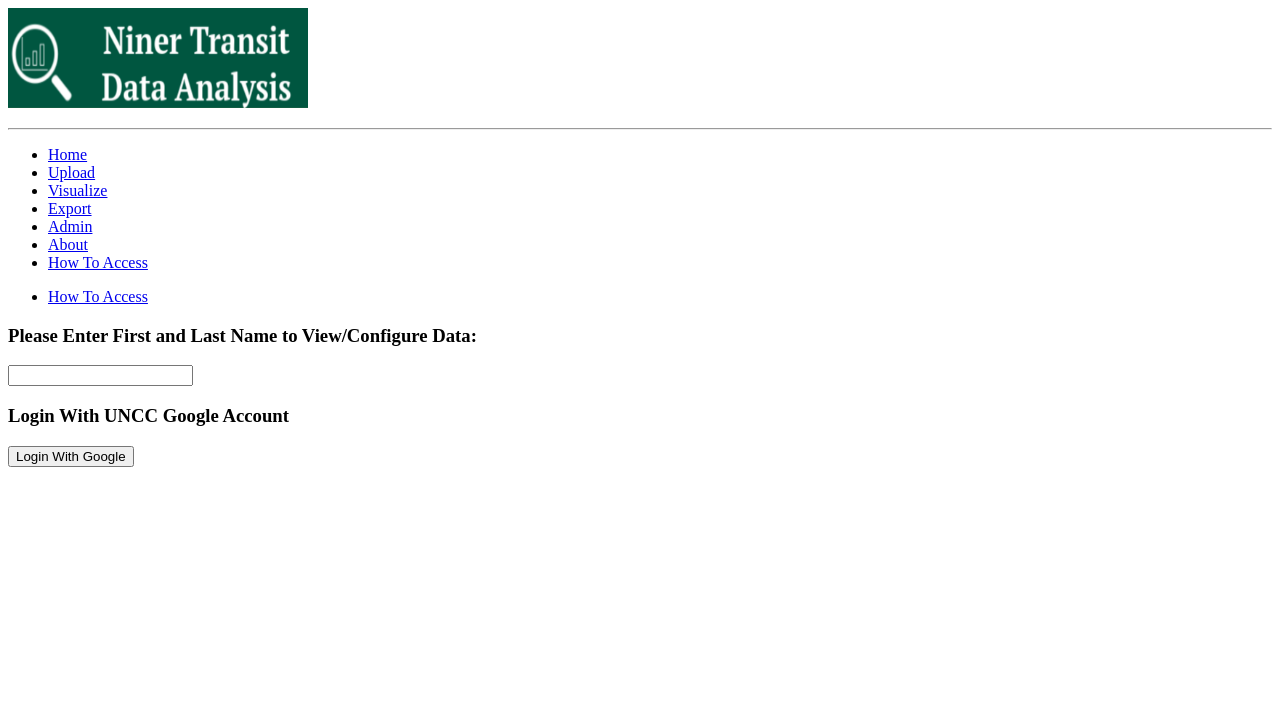
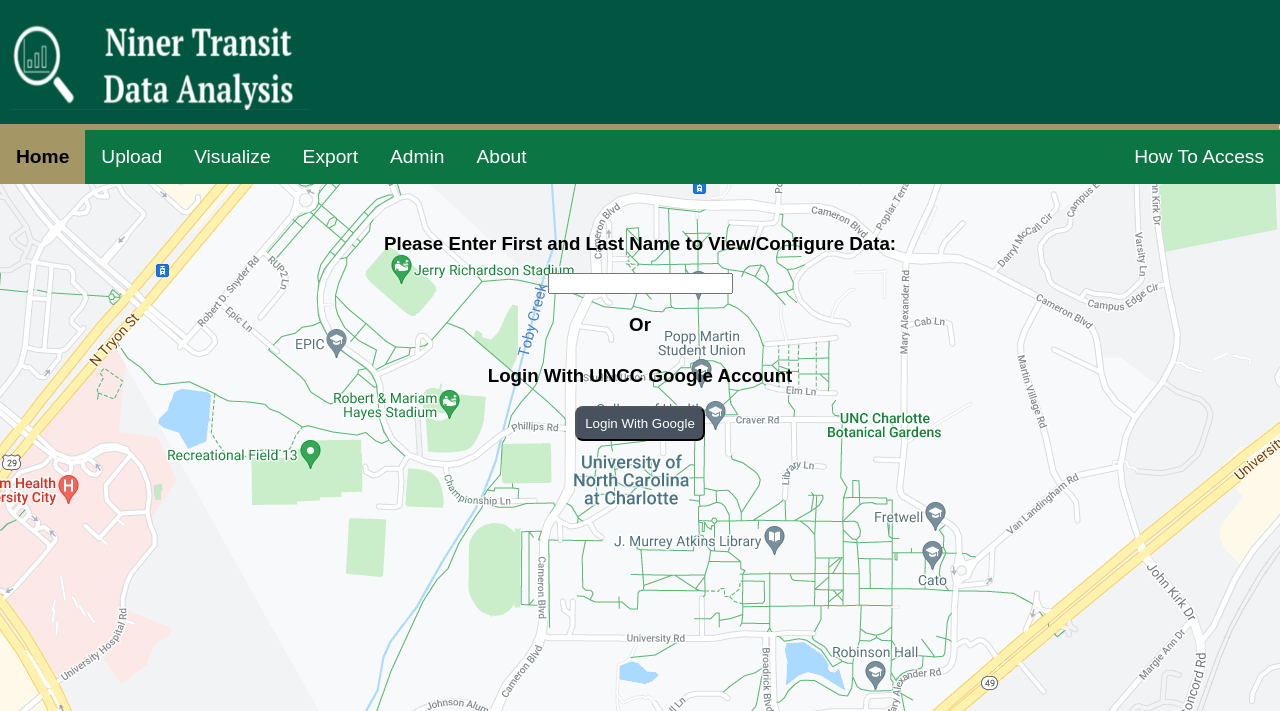
Before and after one commit to ChaseMoeller/ninerTransitDataAnalysis, a Flask app: page / in a window 1280 px wide. Shown: the top 711 px of the page. Run offline with Flask 2, Linux system fonts and the light colour scheme.

Commit message:
Landing page base code finished, added home.html, and homeStyle.css. Replaced index.html in main.py with home.html.

```diff
--- a/appCode/static/homeStyle.css
+++ b/appCode/static/homeStyle.css
@@ -1 +1,87 @@
-/* No CSS *//*# sourceMappingURL=homeStyle.css.map */
+/*Author: Jonathan Martinez
+  Co-author: Chase Moeller*/
+/*body and header style*/
+body {
+  margin: 0;
+  background-image: url(UNCCCampusMap.png);
+  font-family: Arial, Helvetica, sans-serif;
+}
+
+.header {
+  padding: 10px;
+  background: #005640;
+}
+
+p {
+  margin: 0;
+  padding: 0;
+}
+
+hr {
+  margin: 0;
+  background: #a49665;
+  border-top: 3px solid #a49665;
+  border-bottom: 3px solid #a49665;
+}
+
+/*nav bar style*/
+.navbar {
+  overflow: hidden;
+  background-color: #0c7544;
+  font-size: 1.2em;
+}
+
+.navbar ul {
+  list-style-type: none;
+  margin: 0;
+  padding: 0;
+}
+
+.navbar ul li a {
+  display: block;
+  color: white;
+  text-align: center;
+  padding: 16px;
+  text-decoration: none;
+}
+
+.navbar ul li a:hover:not(.current) {
+  background-color: #a49665;
+  color: black;
+}
+
+.navbar ul.primary-nav li {
+  float: left;
+}
+
+.navbar li.current a {
+  background-color: #a49665;
+  color: black;
+  font-weight: bold;
+}
+
+.navbar ul.secondary-nav li {
+  float: right;
+}
+
+/*login section style*/
+section {
+  padding: 30px;
+}
+
+.login-section {
+  text-align: center;
+}
+
+.login-section .Or {
+  padding: 10px;
+  margin: 10px;
+}
+
+.login-section .login-google-button {
+  background-color: #47525E;
+  border-radius: 8px;
+  color: white;
+  padding: 8px;
+}
+/*# sourceMappingURL=homeStyle.css.map */
--- a/appCode/static/homeStyle.scss
+++ b/appCode/static/homeStyle.scss
@@ -0,0 +1,90 @@
+/*Author: Jonathan Martinez
+  Co-author: Chase Moeller*/
+
+/*body and header style*/
+body {
+    margin: 0;
+    background-image: url(UNCCCampusMap.png);
+    font-family: Arial, Helvetica, sans-serif;
+}
+
+.header {
+    padding: 10px;
+    background: #005640;
+
+}
+
+p {
+    margin: 0;
+    padding: 0;
+}
+
+hr {
+    margin: 0;
+    background: #a49665;
+    border-top:3px solid #a49665;
+    border-bottom:3px solid #a49665;
+}
+
+/*nav bar style*/
+.navbar {
+    overflow: hidden;
+    background-color: #0c7544;
+
+    font-size: 1.2em;
+    ul {
+        list-style-type: none;
+        margin: 0;
+        padding: 0;
+        li a{
+            display: block;
+            color: white;
+            text-align: center;
+            padding: 16px;
+            text-decoration: none;
+            &:hover:not(.current) {
+                background-color: #a49665;
+                color: black;
+            }
+        }
+    }
+    ul.primary-nav {
+        li {
+            float: left;
+        }
+    }
+    li.current a{
+        background-color: #a49665;
+        color: black;
+        font-weight: bold;
+    }
+
+    ul.secondary-nav {
+        li{
+            float: right;
+
+        }
+    }
+}
+
+/*login section style*/
+section {
+    padding: 30px;
+}
+
+.login-section {
+    text-align: center;
+    .name-input{
+
+    }
+    .Or{
+        padding: 10px;
+        margin: 10px;
+    }
+    .login-google-button {
+        background-color: #47525E;
+        border-radius: 8px;
+        color: white;
+        padding: 8px;
+    }
+}
--- a/appCode/templates/home.html
+++ b/appCode/templates/home.html
@@ -6,7 +6,7 @@
     <head>
         <meta charset="UTF-8">
         <meta name="viewport" content="width=device-width, initial-scale=1.0">
-        <title>Home</title>
+        <title>Home Page</title>
         <meta name="description" content="One of many pages">
         <meta name="keyword" content="Just a page">
         <link rel="stylesheet" href="{{ url_for('static', filename='homeStyle.css') }}">
@@ -23,7 +23,7 @@
         </p>
 
         <div class="navbar">
-            <div class="nav-container">
+            <div class="container">
                 <nav>
                     <ul class="primary-nav">
                         <li class="current"><a href="#">Home</a></li>
@@ -32,7 +32,6 @@
                         <li><a href="{{ url_for('static', filename='base.html') }}">Export</a></li>
                         <li><a href="{{ url_for('static', filename='base.html') }}">Admin</a></li>
                         <li><a href="{{ url_for('static', filename='base.html') }}">About</a></li>
-                        <li><a href="{{ url_for('static', filename='base.html') }}">How To Access</a></li>
                     </ul>
                     <ul class="secondary-nav">
                         <li><a href="{{ url_for('static', filename='base.html') }}">How To Access</a></li>
@@ -47,10 +46,10 @@
                     <h3 class="upper-log-head">Please Enter First and Last Name to View/Configure Data:</h3>
                     <form action="{{ url_for('static', filename='base.html') }}">
                         <label hidden for="full-name">Name</label>
-                        <input type="text" id="full-name" name="full-name">
+                        <input class="name-input" type="text" id="full-name" name="full-name">
                     </form>
                 </div>
-                <p><h3 class="Or"></h3></p>
+                <p><h3 class="Or">Or</h3></p>
                 <div class="lower-log">
                     <h3 class="lower-log-head">Login With UNCC Google Account</h3>
                     <a href="{{ url_for('static', filename='base.html') }}">
```
Also changed, not shown: appCode/static/home.html (+6 -8 lines), appCode/static/UNCC CampusMap.png (deleted), appCode/static/UNCCCampusMap.png (added), 1 other file.
